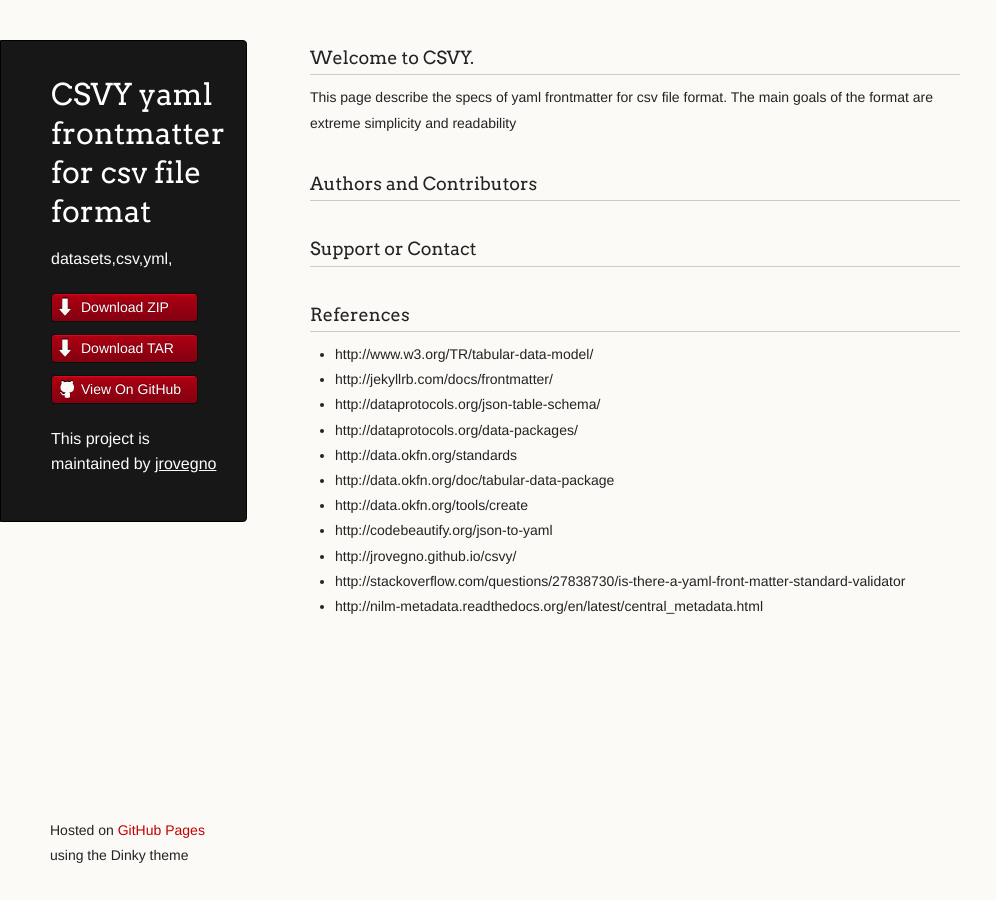
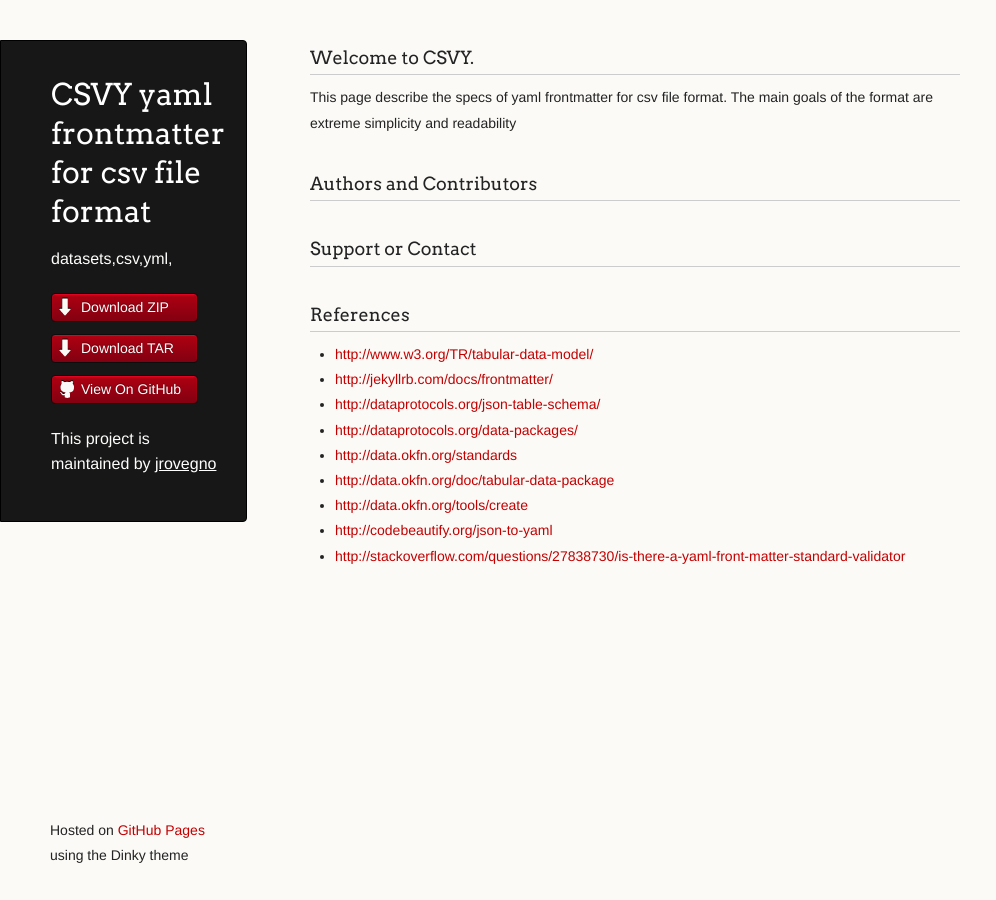
Before and after one commit to csvy/csvy.github.io, a Jekyll site: the page built from index.md, in a window 1280 px wide. Shown: the whole page, without its empty margins (0-996 px from the left). Built offline with Jekyll 4.4.1, drawn with Linux system fonts in a browser that asks for light colours; Markdown is read by kramdown in place of the engine named in the settings; some of the changed lines change nothing that is shown.

Commit message:
Change format and remove links

```diff
--- a/index.md
+++ b/index.md
@@ -13,14 +13,12 @@
 
 ### References
 
-- http://www.w3.org/TR/tabular-data-model/
-- http://jekyllrb.com/docs/frontmatter/
-- http://dataprotocols.org/json-table-schema/
-- http://dataprotocols.org/data-packages/
-- http://data.okfn.org/standards
-- http://data.okfn.org/doc/tabular-data-package
-- http://data.okfn.org/tools/create
-- http://codebeautify.org/json-to-yaml
-- http://jrovegno.github.io/csvy/
-- http://stackoverflow.com/questions/27838730/is-there-a-yaml-front-matter-standard-validator
-- http://nilm-metadata.readthedocs.org/en/latest/central_metadata.html
+- [http://www.w3.org/TR/tabular-data-model/](http://www.w3.org/TR/tabular-data-model/)
+- [http://jekyllrb.com/docs/frontmatter/](http://jekyllrb.com/docs/frontmatter/)
+- [http://dataprotocols.org/json-table-schema/](http://dataprotocols.org/json-table-schema/)
+- [http://dataprotocols.org/data-packages/](http://dataprotocols.org/data-packages/)
+- [http://data.okfn.org/standards](http://data.okfn.org/standards)
+- [http://data.okfn.org/doc/tabular-data-package](http://data.okfn.org/doc/tabular-data-package)
+- [http://data.okfn.org/tools/create](http://data.okfn.org/tools/create)
+- [http://codebeautify.org/json-to-yaml](http://codebeautify.org/json-to-yaml)
+- [http://stackoverflow.com/questions/27838730/is-there-a-yaml-front-matter-standard-validator](http://stackoverflow.com/questions/27838730/is-there-a-yaml-front-matter-standard-validator)
```
